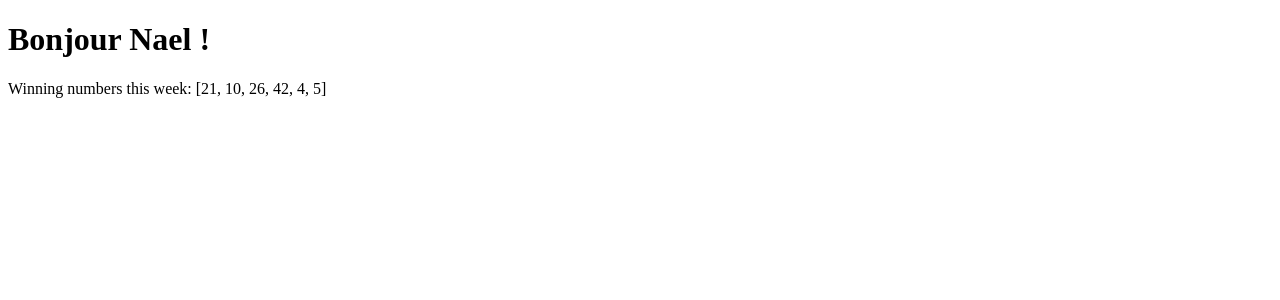
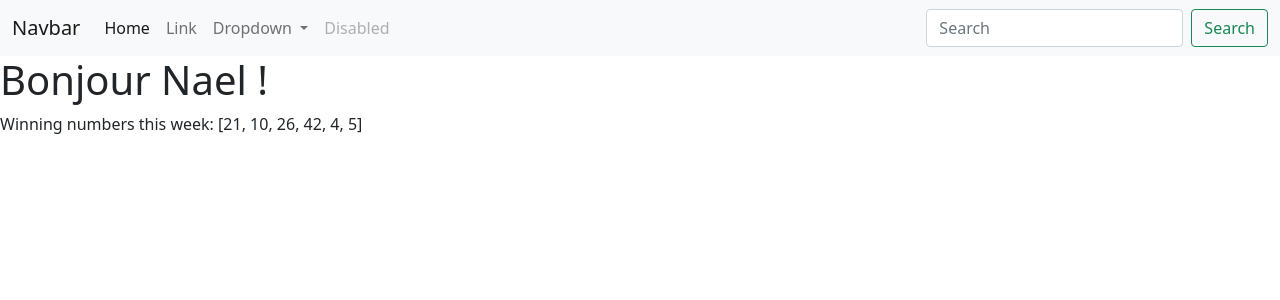
Before and after one commit to naeldarw/birthdayreminder, a Flask app: page / in a window 1280 px wide. Shown: the top 300 px of the page. Run offline with Flask 2, Linux system fonts and the light colour scheme.

Commit message:
Added bootstrap and advent of code(day)

```diff
--- a/main.py
+++ b/main.py
@@ -2,9 +2,22 @@ from flask import Flask, render_template
 import random
 
 app = Flask(__name__)
+
 
 @app.route("/")
 def hello():
     lottery_numbers = random.sample(range(1, 50), 6)
     name = 'Nael'
     return render_template('hello.html', name=name, lottery_numbers=lottery_numbers)
+
+@app.route("/advent_of_code")
+def advent_of_code():
+    return 'advent_of_code'
+
+@app.route("/advent_of_code/<int:day>")
+def advent_of_code_day(day):
+    return f"Today is {day}."
+
+
+if __name__ == "__main__":
+    app.run(debug=True, host="0.0.0.0", port=3000)
--- a/templates/hello.html
+++ b/templates/hello.html
@@ -1,10 +1,48 @@
 <!DOCTYPE html>
 <html lang="en">
 <head>
+    <link href="https://cdn.jsdelivr.net/npm/bootstrap@5.0.2/dist/css/bootstrap.min.css" rel="stylesheet" integrity="sha384-EVSTQN3/azprG1Anm3QDgpJLIm9Nao0Yz1ztcQTwFspd3yD65VohhpuuCOmLASjC" crossorigin="anonymous">
+    <script src="https://cdn.jsdelivr.net/npm/bootstrap@5.0.2/dist/js/bootstrap.bundle.min.js" integrity="sha384-MrcW6ZMFYlzcLA8Nl+NtUVF0sA7MsXsP1UyJoMp4YLEuNSfAP+JcXn/tWtIaxVXM" crossorigin="anonymous"></script>
     <meta charset="UTF-8">
     <title>Hello</title>
 </head>
 <body>
+<nav class="navbar navbar-expand-lg navbar-light bg-light">
+  <div class="container-fluid">
+    <a class="navbar-brand" href="#">Navbar</a>
+    <button class="navbar-toggler" type="button" data-bs-toggle="collapse" data-bs-target="#navbarSupportedContent" aria-controls="navbarSupportedContent" aria-expanded="false" aria-label="Toggle navigation">
+      <span class="navbar-toggler-icon"></span>
+    </button>
+    <div class="collapse navbar-collapse" id="navbarSupportedContent">
+      <ul class="navbar-nav me-auto mb-2 mb-lg-0">
+        <li class="nav-item">
+          <a class="nav-link active" aria-current="page" href="#">Home</a>
+        </li>
+        <li class="nav-item">
+          <a class="nav-link" href="#">Link</a>
+        </li>
+        <li class="nav-item dropdown">
+          <a class="nav-link dropdown-toggle" href="#" id="navbarDropdown" role="button" data-bs-toggle="dropdown" aria-expanded="false">
+            Dropdown
+          </a>
+          <ul class="dropdown-menu" aria-labelledby="navbarDropdown">
+            <li><a class="dropdown-item" href="#">Action</a></li>
+            <li><a class="dropdown-item" href="#">Another action</a></li>
+            <li><hr class="dropdown-divider"></li>
+            <li><a class="dropdown-item" href="#">Something else here</a></li>
+          </ul>
+        </li>
+        <li class="nav-item">
+          <a class="nav-link disabled" href="#" tabindex="-1" aria-disabled="true">Disabled</a>
+        </li>
+      </ul>
+      <form class="d-flex">
+        <input class="form-control me-2" type="search" placeholder="Search" aria-label="Search">
+        <button class="btn btn-outline-success" type="submit">Search</button>
+      </form>
+    </div>
+  </div>
+</nav>
 <h1>Bonjour {{ name }} !</h1>
 <p>Winning numbers this week: {{ lottery_numbers  }}</p>
 
```
